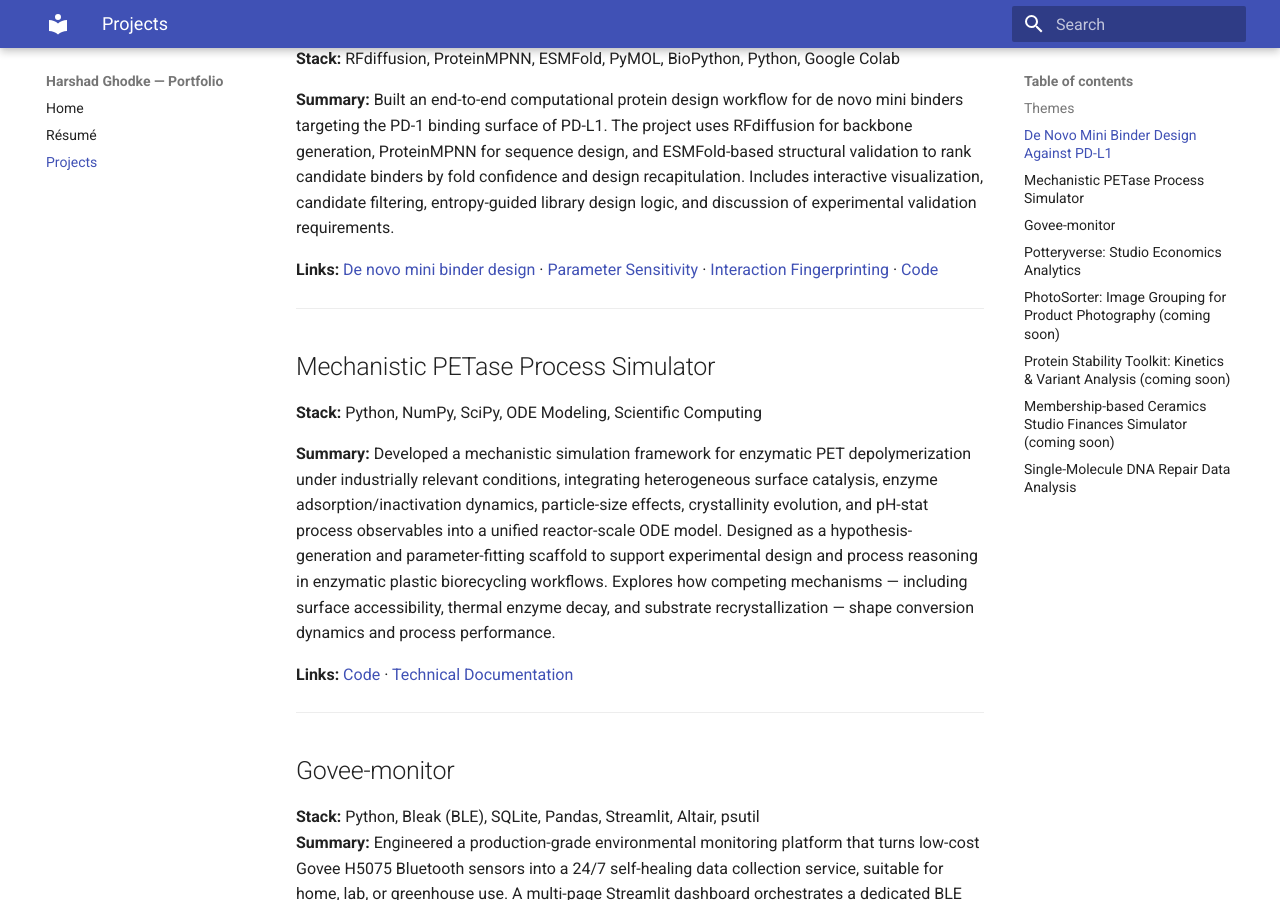
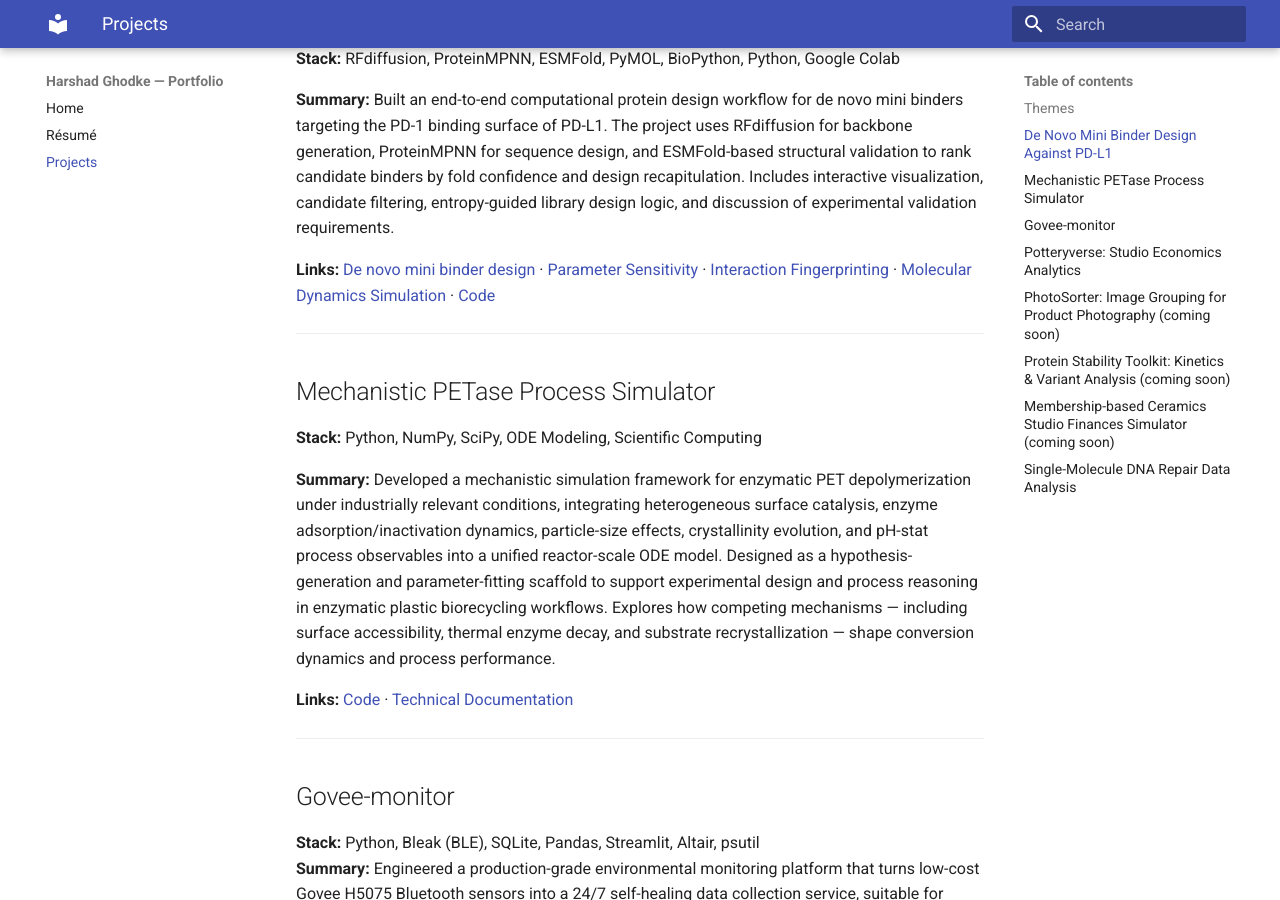
Before and after one commit to hghodkephd/hg-portfolio, an MkDocs documentation site: the page built from docs/projects.md, in a window 1280 px wide and 900 px high, scrolled down 547 px. Built offline with MkDocs 1.6.1 and Material for MkDocs 9.7.7, drawn with Linux system fonts in a browser that asks for light colours.

Commit message:
Update projects.md
Added MD simulation portfolio page

```diff
--- a/docs/projects.md
+++ b/docs/projects.md
@@ -15,7 +15,7 @@ Across these projects, common themes include mechanistic modeling, operational s
 
 **Summary:** Built an end-to-end computational protein design workflow for de novo mini binders targeting the PD-1 binding surface of PD-L1. The project uses RFdiffusion for backbone generation, ProteinMPNN for sequence design, and ESMFold-based structural validation to rank candidate binders by fold confidence and design recapitulation. Includes interactive visualization, candidate filtering, entropy-guided library design logic, and discussion of experimental validation requirements.
 
-**Links:** [De novo mini binder design](/hg-portfolio/projects/pdl1-mini-binder/Page1_denovo_minibinder_design) · [Parameter Sensitivity](/hg-portfolio/projects/pdl1-mini-binder/Page2_parameter_sensitivity) · [Interaction Fingerprinting](/hg-portfolio/projects/pdl1-mini-binder/Page3_interaction_fingerprinting/) · [Code](https://github.com/hghodkephd/pdl1-mini-binder-design)
+**Links:** [De novo mini binder design](/hg-portfolio/projects/pdl1-mini-binder/Page1_denovo_minibinder_design) · [Parameter Sensitivity](/hg-portfolio/projects/pdl1-mini-binder/Page2_parameter_sensitivity) · [Interaction Fingerprinting](/hg-portfolio/projects/pdl1-mini-binder/Page3_interaction_fingerprinting/) · [Molecular Dynamics Simulation](https://github.com/hghodkephd/hg-portfolio/blob/main/docs/projects/pdl1-mini-binder/Page4_MDsimulations/index.html) · [Code](https://github.com/hghodkephd/pdl1-mini-binder-design)
 
 ---
 
```
